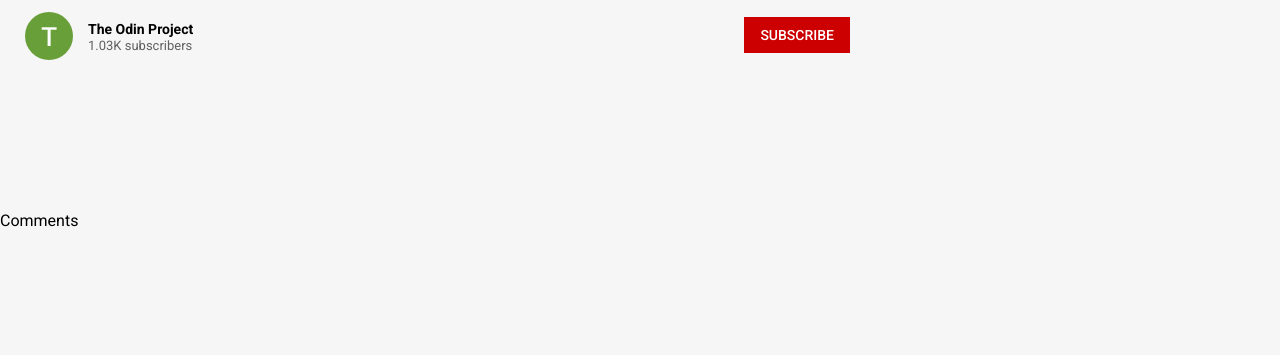
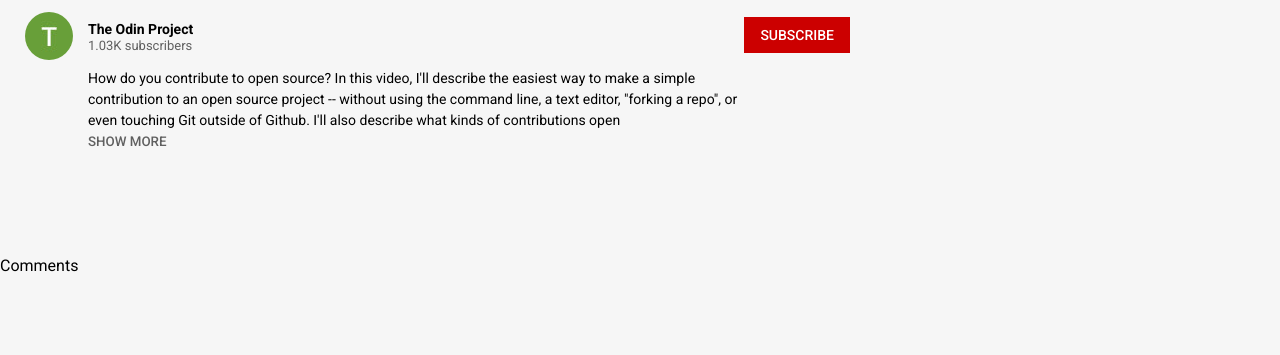
Before and after one commit to cjsellwood/youtube_clone, a plain HTML site: page index.html in a window 1280 px wide. Shown: the part 701-1056 px from the top of the page. Drawn offline with Linux system fonts and the light colour scheme.

Commit message:
Added video description section

```diff
--- a/index.html
+++ b/index.html
@@ -110,7 +110,7 @@
         </div>
         <div class="subscription-container">
           <a href="#">
-            <img id="channel-icon" src="channel-icon.jpg">
+            <img id="channel-icon" src="channel-icon.jpg" />
           </a>
           <div class="channel-name-container">
             <div>
@@ -120,6 +120,18 @@
           </div>
           <button id="subscribe-button" type="button">SUBSCRIBE</button>
         </div>
+        <div class="description-container">
+          <div class="description-inner">
+            <p>
+              How do you contribute to open source? In this video, I'll describe
+              the easiest way to make a simple contribution to an open source
+              project -- without using the command line, a text editor, "forking
+              a repo", or even touching Git outside of Github. I'll also
+              describe what kinds of contributions open
+            </p>
+            <button id="show-more-button" type="button">SHOW MORE</button>
+          </div>
+        </div>
       </div>
       <div class="comments">Comments</div>
       <div class="sidebar">Sidebar</div>
--- a/styles.css
+++ b/styles.css
@@ -372,3 +372,22 @@ body * {
   cursor: pointer;
   margin: 5px;
 }
+
+/* Description section */
+.description-container {
+  margin-left: 63px;
+  margin-top: 5px;
+  width: 650px;
+  font-size: 14px;
+  line-height: 21px;
+}
+
+#show-more-button {
+  color: rgb(96, 96, 96);
+  background-color: transparent;
+  outline: none;
+  border: none;
+  font-weight: 500;
+  padding: 0;
+  cursor: pointer;
+}
```
